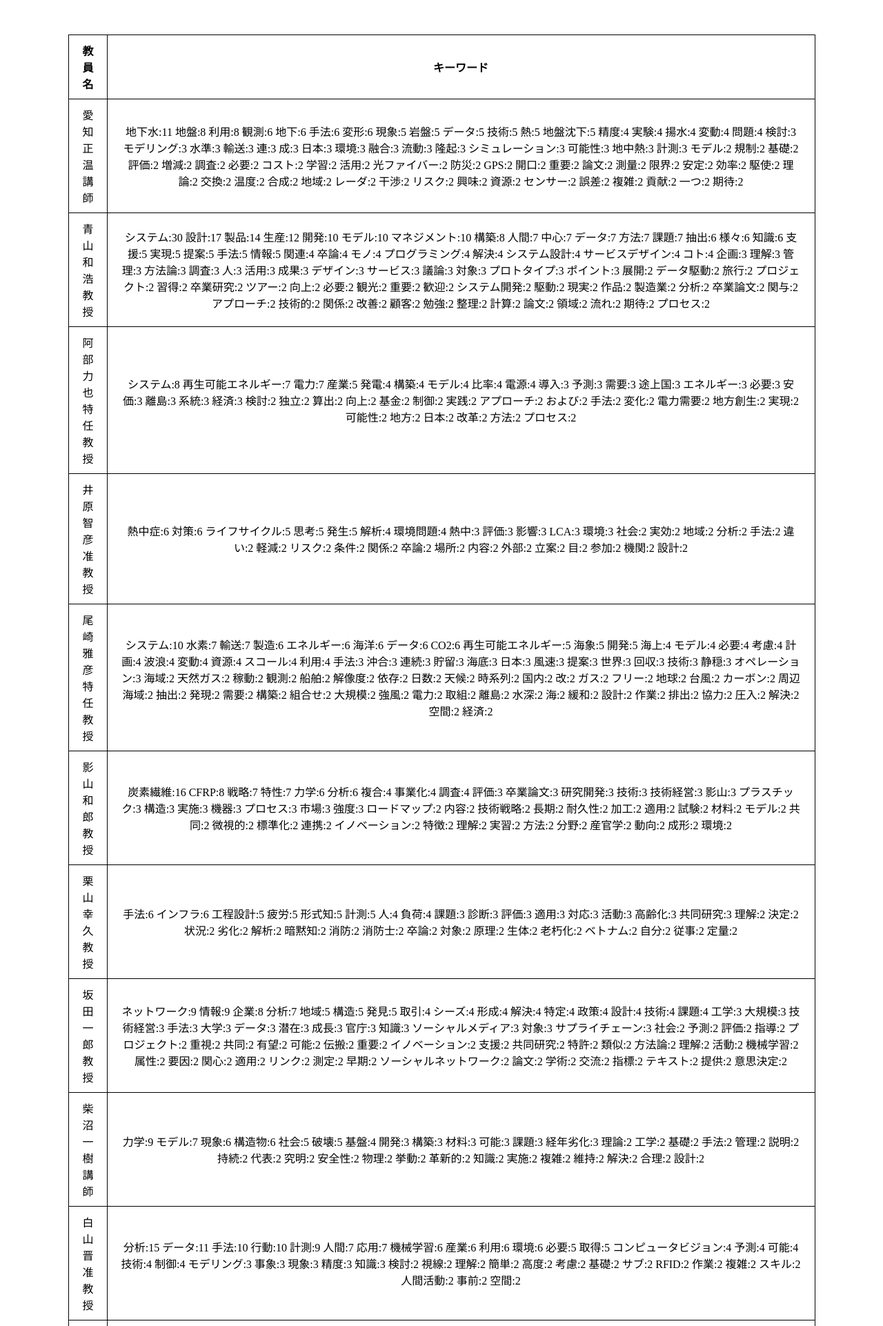
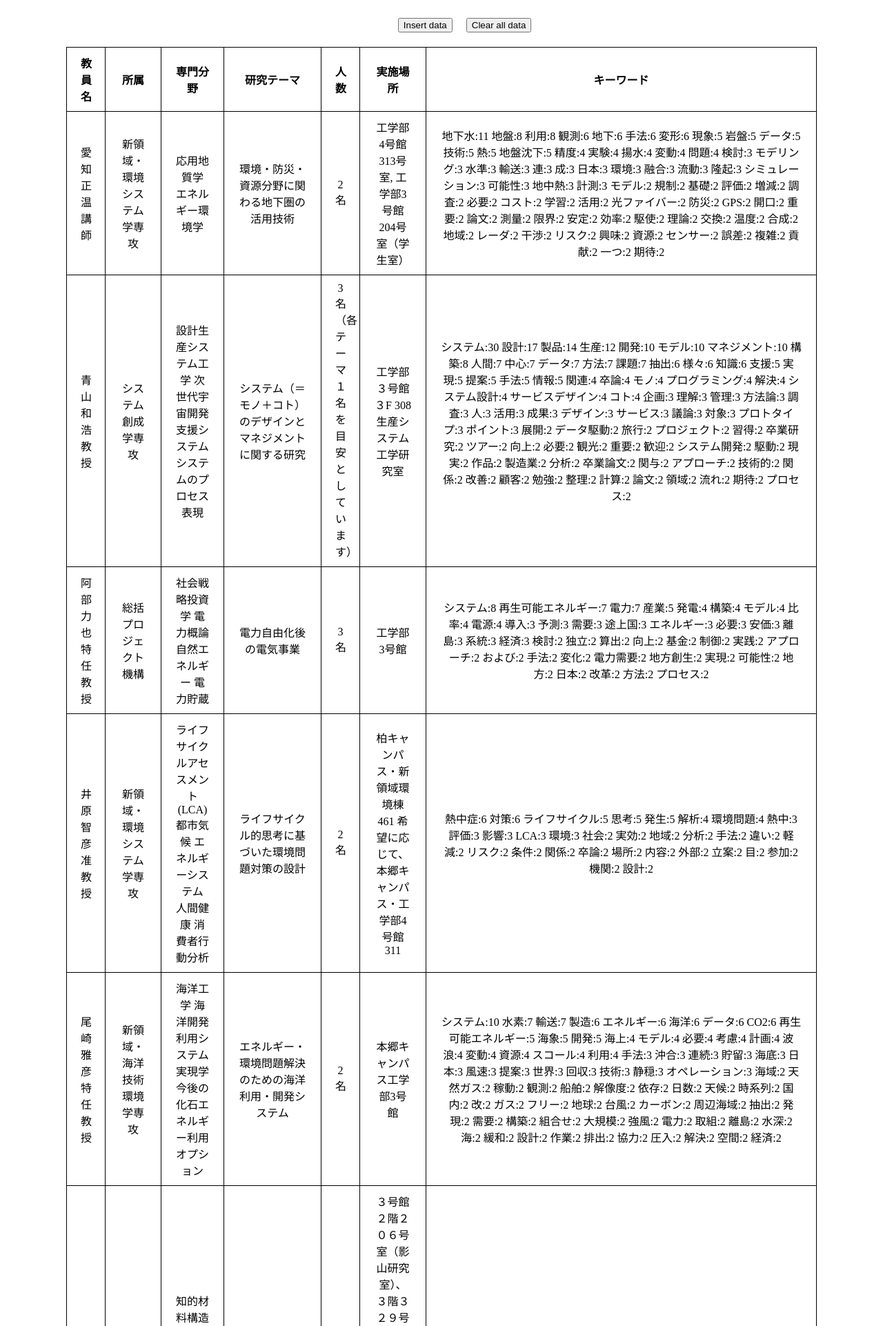
Before and after one commit to Shintaro-Indo/PSI-Lab, a Flask app: page /db in a window 1280 px wide. Shown: the top 1922 px of the page at 69% size. Run offline with Flask 2, Linux system fonts and the light colour scheme; data comes from the database, SQL or seed files in the repository; both versions use the stored data as it was after the commit; parts of the project's set-up code (start-up, migrations or seed data) failed here and were passed over.

Commit message:
result.html用にDB再設計

```diff
--- a/main.py
+++ b/main.py
@@ -32,7 +32,7 @@ def connect_db():
 # DB初期化関数
 def init_db():
     with closing(connect_db()) as db:
-        with app.open_resource("test.sql", mode="r") as f:
+        with app.open_resource("main.sql", mode="r") as f:
             db.cursor().executescript(f.read())
         db.commit()
 
@@ -66,6 +66,19 @@ for a_tag in a_tag_list:
     name_list.append(a_tag.string)
 
 
+# 名前，　所属， 専門分野を格納するための準備
+url_index = "http://www.si.t.u-tokyo.ac.jp/psi/teachers/index.html" # 教員紹介ページ
+html_result = urllib.request.urlopen(url_index)
+soup_result = BeautifulSoup(html_result,"lxml")
+div_all = soup_result.find_all("div", class_="block") # 全教員のdiv
+
+# 卒論にない合田 隆 准教授(7), 柴崎 隆一 准教授(9) 宮本 英昭 教授(21) を削除．
+div_list = div_all[0:7]
+div_list.append(div_all[8])
+div_list += div_all[10:21]
+div_list += div_all[22:]
+
+
 img_list = ["img/teach_aichi.jpg","img/teach_aoyama.jpg","img/teacher_abe.jpg",
             "img/teach_ihara.jpg","img/teach_ozaki.jpg","img/teach_kageyama.jpg",
             "img/teach_kuriyama.jpg","img/teach_kuriyama.jpg","img/teach_shibanuma.png",
@@ -82,7 +95,7 @@ def index():
     return render_template('index.html')
 
 
-# DBに挿入
+# DBに挿入 ((名前，所属，専門分野),(研究テーマ，キーワード))
 @app.route("/insert", methods=['POST'])
 def db_insert():
 
@@ -100,12 +113,62 @@ def db_insert():
             # 教員名をレコードに追加
             contents_list.append(name_list[teacher_index])
 
+            # 所属と専門分野(両者ともdt)
+
+            div = div_list[teacher_index]
+            dt_list = div.find_all("dt")
+
+            for dt in dt_list:
+
+                # 所属，
+                if (dt.string == "所属"):
+                    dd = dt.nextSibling.nextSibling # nextSibling：同階層の次の要素にアクセス． 挙動が謎．．．．．．
+                    affiliation = dd.find("a").string
+                    contents_list.append(affiliation)
+
+                # 専門分野
+                elif (dt.string == "専門分野"):
+                    if teacher_index == 16: # 藤田先生
+                        dd = dt.nextSibling.nextSibling # 中身がある場合はまず中身を見て，次に隣の要素？
+                        contents_list.append(dd.string)
+                    else:
+                        ul = dt.nextSibling.nextSibling # nextSibling：同階層の次の要素にアクセス． 挙動が謎．．．．．．
+                        li_list = ul.find_all("li")
+                        specialized_field_list = [li.get_text().replace('・', '') for li in li_list]
+                        specialized_field = ""
+                        for word in specialized_field_list:
+                            specialized_field += word + " "
+                        contents_list.append(specialized_field)
+
+
+            # 研究テーマ，実施場所，人数，キーワード
+
             # タイトルリストを作成
             titles_list = [] # 見出しリスト
             url_text = "http://www.si.t.u-tokyo.ac.jp/psi/thesis/thesis16/" + url_list[teacher_index]
             html_name = urllib.request.urlopen(url_text)
             soup_name = BeautifulSoup(html_name,"lxml")
             titles_list = soup_name.find_all("th")
+
+
+            # 研究テーマ，人数，実施場所
+            # research_theme = ""
+            # number_of_people = ""
+            # place = ""
+
+            for title in titles_list:
+                content = title.nextSibling.nextSibling
+                if title.string == u"研究テーマ":
+                    contents_list.append(content.get_text())
+
+                elif title.string == u"標準受入人数":
+                    contents_list.append(content.get_text())
+
+                elif title.string == u"実施場所":
+                    contents_list.append(content.get_text())
+
+
+            # キーワード
 
             # キーワードが含まれそうな文章を結合
             sentences = ""
@@ -141,10 +204,6 @@ def db_insert():
                 else:
                     keyword_list.append(noun_list[index])
 
-
-            # tf値を使ってどの研究室にも共通するようなキーワードを排除(手付かず)
-
-
             # キーワードと出現回数をディクショナリに保存
             keyword_count = {}
             for keyword in keyword_list:
@@ -162,7 +221,7 @@ def db_insert():
             contents_list.append(keywords)
 
             # レコードをDBに追加
-            g.db.execute('insert into teachers (name, keywords) values(?,?)',[content for content in contents_list])
+            g.db.execute('insert into teachers (name, affiliation, specialized_field, research_theme, number_of_people, place, keywords) values(?, ?, ?, ?, ?, ?, ?)',[content for content in contents_list])
             g.db.commit()
 
     return redirect(url_for('db_show')) # リダイレクトは関数名を指定
@@ -172,8 +231,8 @@ def db_insert():
 @app.route("/db")
 def db_show():
     # 抽出
-    cur = g.db.execute('select name, keywords from teachers')
-    table = [dict(name=row[0],keywords=row[1]) for row in cur.fetchall()]
+    cur = g.db.execute('select name, affiliation, specialized_field, research_theme, number_of_people, place, keywords from teachers') # ここ忘れがち．．
+    table = [dict(name=row[0], affiliation=row[1], specialized_field=row[2], research_theme=row[3], number_of_people=row[4], place=row[5], keywords=row[6]) for row in cur.fetchall()]
 
     return render_template('db.html', teachers_table = table)
 
@@ -211,8 +270,8 @@ def recommend():
             count_total = 0
 
             # DBからキーワード文全体を抽出
-            cur = g.db.execute('select name, keywords from teachers')
-            table = [dict(name=row[0],keywords=row[1]) for row in cur.fetchall()]
+            cur = g.db.execute('select name, affiliation, specialized_field, research_theme, number_of_people, place, keywords from teachers')
+            table = [dict(name=row[0], affiliation=row[1], specialized_field=row[2], research_theme=row[3], number_of_people = row[4], place=row[5],keywords=row[6]) for row in cur.fetchall()]
             sentences = table[teacher_index]["keywords"]
 
             # キーワード文からキーワードと出現回数を単語ごとに抽出
--- a/static/db.css
+++ b/static/db.css
@@ -7,9 +7,9 @@ body{
 table {
   /*align: center; ←これはhtmlに直接書き込まないと無効だった*/
   border-collapse:collapse;
-  width:1000px;
+  width:800px;
   table-layout: fixed;
-  margin:0 auto;
+  margin: auto;
   text-align: center justify;
 }
 
--- a/templates/db.html
+++ b/templates/db.html
@@ -3,28 +3,11 @@
 <html lang="ja">
 <head>
     <meta charset="UTF-8">
-    <title>データ確認</title>
+    <title>DB</title>
     <link rel="stylesheet" href="{{ url_for('static', filename='db.css') }}">
 </head>
 <body>
     <br>
-
-    <table>
-        <tr>
-            <th width="15">教員名</th>
-            <th id = "keywords" width="985">キーワード</th>
-    　   </tr>
-
-        {% for row in teachers_table %}
-        <tr>
-            <td>{{ row.name }}</td>
-            <td>{{ row.keywords }}</td>
-        <tr>
-        {% endfor %}
-    </table>
-    <br>
-    <br>
-
 
     <form action="{{ url_for('db_insert') }}" method="post" id = "insert">
         <input type="submit" value="Insert data">
@@ -35,6 +18,37 @@
     </form>
 
     <br>
+
+    <table>
+        <tr>
+            <th width="15">教員名</th>
+            <th width="40">所属</th>
+            <th width="50">専門分野</th>
+            <th width="100">研究テーマ</th>
+            <th width="15">人数</th>
+            <th width="55">実施場所</th>
+            <th id = "keywords" width="525">キーワード</th>
+    　   </tr>
+
+        {% for row in teachers_table %}
+        <tr>
+            <td>{{ row.name }}</td>
+            <td>{{ row.affiliation }}</td>
+            <td>{{ row.specialized_field }}</td>
+            <td>{{ row.research_theme }}</td>
+            <td>{{ row.number_of_people }}</td>
+            <td>{{ row.place }}</td>
+            <td>{{ row.keywords }}</td>
+        <tr>
+        {% endfor %}
+    </table>
+    <br>
+    <br>
+
+
+
+
+    <br>
     <br>
     <br>
 
--- a/templates/index.html
+++ b/templates/index.html
@@ -48,6 +48,8 @@
 
     </div>
 
+    <script src="../jquery.parallax.js"></script>
+
     <script>
         var message_num = 1
 
--- a/templates/result.html
+++ b/templates/result.html
@@ -3,7 +3,7 @@
 <html lang="ja">
 <head>
     <meta charset="UTF-8">
-    <title>home</title>
+    <title>PSI-Lab</title>
     <link rel="stylesheet" href="{{ url_for('static', filename='result.css') }}">
 </head>
 <body>
```
Also changed, not shown: main.sql (+6 -1 lines), main.db.
